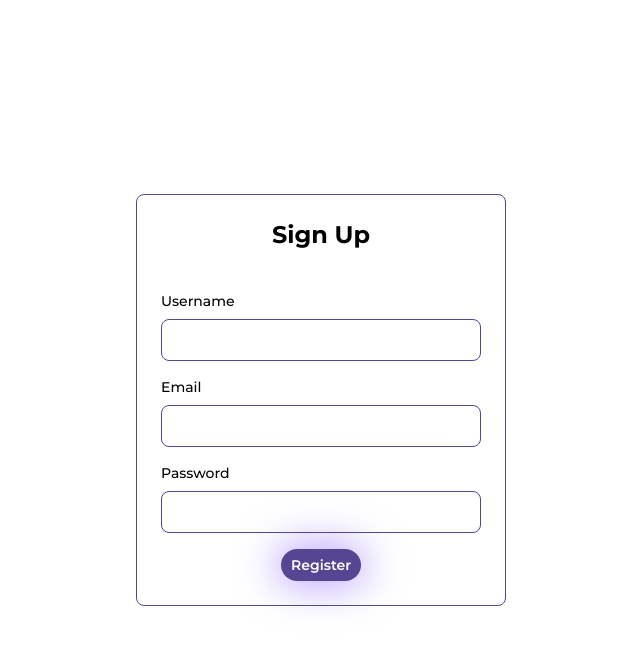
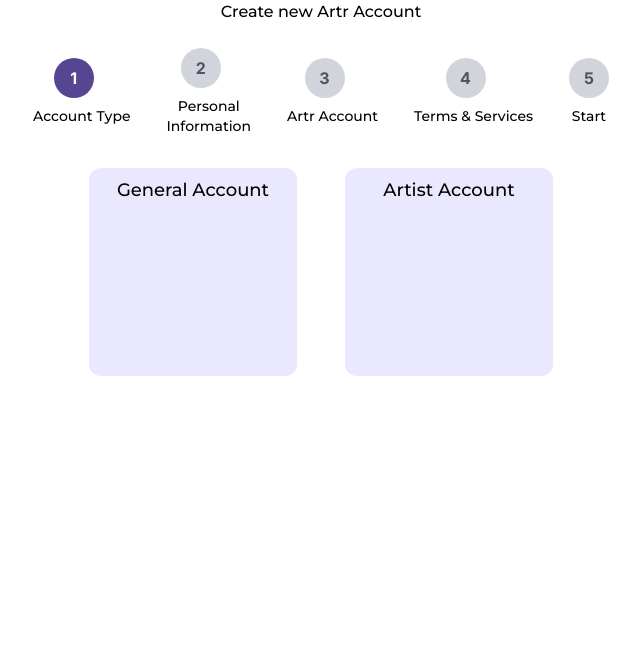
Before and after one commit to ArtrOfficial/Artr, a Next.js app in the folder artr/: page / in a window 1280 px wide. Shown: the top 646 px of the page, without its empty margins (319-959 px from the left). Built offline with nearby package versions, Linux system fonts and the light colour scheme.

Commit message:
initial sign up page. must fix some things

```diff
--- a/artr/app/pages/SignUp.js
+++ b/artr/app/pages/SignUp.js
@@ -1,28 +1,25 @@
+"use client"
+
 import React from 'react';
+import { useState } from 'react';
+import ProgressBar from '../src/components/ProgressBar';
 
 function SignUp() {
+  const [currentStep, setCurrentStep] = useState(1);
+
   return (
-    <div className="min-h-screen flex items-center justify-center bg-white font-sans">
-      <div className="flex flex-col items-center space-y-4 p-6 border border-customPurple rounded-lg bg-white">
-        <div className="mb-6 text-2xl font-bold">
-          Sign Up
+    <div className="flex flex-col items-center">
+      <div className='font-sans text-base font-medium mb-6'>
+        Create new Artr Account
+      </div>
+      <ProgressBar currentStep={currentStep} />
+      <div className='flex font-sans text-medium font-medium text-center text-lg'>
+        <div className='bg-lilac w-52 h-52 rounded-xl mr-6'>
+          <div className='mt-2'>General Account</div>
         </div>
-        {/* Add your sign-up form fields here */}
-        <div className="flex flex-col mb-6">
-          <label className="mb-2 text-sm font-medium">Username</label>
-          <input type="text" className="border border-customPurple rounded-lg w-80 p-2"/>
+        <div className='bg-lilac w-52 h-52 rounded-xl ml-6'>
+        <div className='mt-2'>Artist Account</div>
         </div>
-        <div className="flex flex-col mb-6">
-          <label className="mb-2 text-sm font-medium">Email</label>
-          <input type="email" className="border border-customPurple rounded-lg w-80 p-2"/>
-        </div>
-        <div className="flex flex-col mb-6">
-          <label className="mb-2 text-sm font-medium">Password</label>
-          <input type="password" className="border border-customPurple rounded-lg w-80 p-2"/>
-        </div>
-        <button className="bg-customPurple text-white rounded-2xl w-20 font-semibold text-sm py-1.5 px-2.5 shadow-lightPurple">
-          Register
-        </button>
       </div>
     </div>
   );
--- /dev/null
+++ b/artr/app/src/components/ProgressBar.js
@@ -0,0 +1,64 @@
+import React from 'react';
+
+function ProgressBar({ currentStep }) {
+  const steps = [1, 2, 3, 4, 5];
+
+  return (
+    <div className="flex items-center justify-between w-full max-w-xl mx-auto mb-8">
+      {steps.map((step, index) => {
+        return (
+          <div key={index} className="relative flex flex-col items-center">
+            <div className="flex items-center">
+              <div
+                className={`w-10 h-10 rounded-full flex items-center justify-center font-bold ${
+                  currentStep >= step ? 'bg-customPurple text-white' : 'bg-gray-300 text-gray-600'
+                }`}
+              >
+                {step}
+              </div>
+              {index < steps.length - 1 && (
+                <div className="flex-grow h-1 mx-2 bg-gray-300">
+                  <div
+                    className={`h-full ${
+                      currentStep > step ? 'bg-customPurple' : 'bg-gray-300'
+                    }`}
+                    style={{ width: '100%' }}
+                  />
+                </div>
+              )}
+            </div>
+            {step === 1 && (
+              <div className="mt-2 text-sm font-sans font-medium text-center">
+                Account Type
+              </div>
+            )}
+            {step === 2 && (
+              <div className="mt-2 text-sm font-sans font-medium text-center">
+                Personal
+                <br/>
+                Information
+              </div>
+            )}
+            {step === 3 && (
+              <div className="mt-2 text-sm font-sans font-medium text-center">
+                Artr Account
+              </div>
+            )}
+            {step === 4 && (
+              <div className="mt-2 text-sm font-sans font-medium text-center">
+                Terms & Services
+              </div>
+            )}
+            {step === 5 && (
+              <div className="mt-2 text-sm font-sans font-medium text-center">
+                Start
+              </div>
+            )}
+          </div>
+        );
+      })}
+    </div>
+  );
+}
+
+export default ProgressBar;
--- a/artr/tailwind.config.js
+++ b/artr/tailwind.config.js
@@ -14,6 +14,7 @@
       colors: {
         customPurple: '#564592',
         lightPurple: '#724CF9',
+        lilac: '#EAE8FF',
       },
       fontFamily: {
         sans: ['Montserrat', 'sans-serif'],
```
